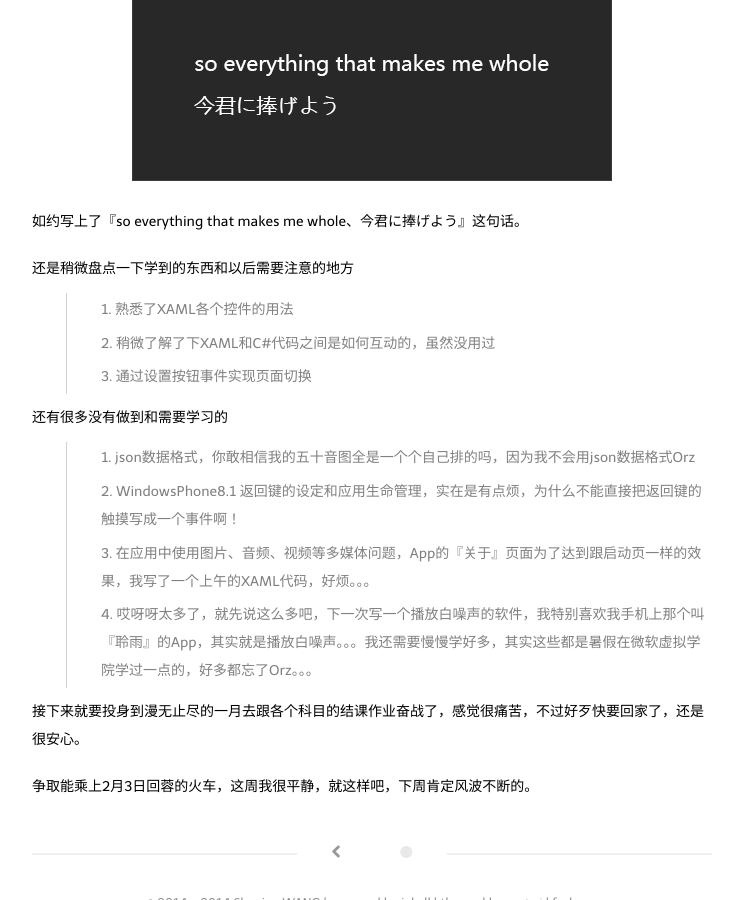
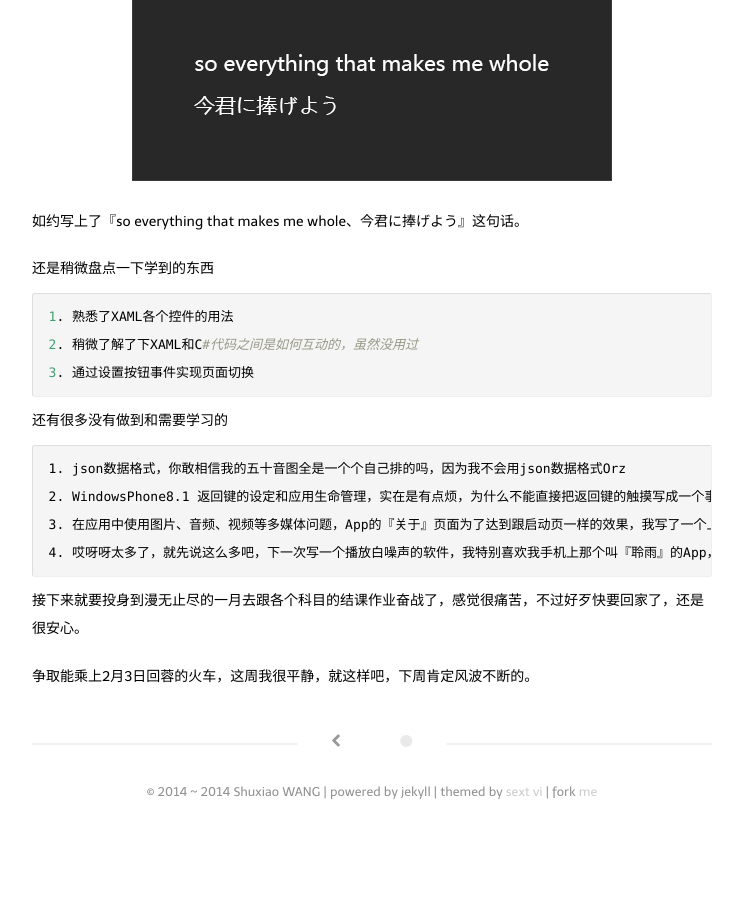
Before and after one commit to keaising/blogs, a Jekyll site: the page built from _posts/2014-12-14-First-Windows-Phone-App.markdown, in a window 1280 px wide and 900 px high, scrolled down 1209 px. Shown: the whole window, without its empty margins (268-1011 px from the left). Built offline with Jekyll 4.4.1, drawn with Linux system fonts in a browser that asks for light colours; some web fonts are replaced; Markdown is read by kramdown in place of the engine named in the settings; a script that is not in the unit is left out; after the commit the page ends 2022 px from its top, so only the background shows below that.

```diff
--- a/_posts/2014-12-14-First-Windows-Phone-App.markdown
+++ b/_posts/2014-12-14-First-Windows-Phone-App.markdown
@@ -24,18 +24,18 @@
 
 如约写上了『so everything that makes me whole、今君に捧げよう』这句话。
 
-还是稍微盘点一下学到的东西和以后需要注意的地方
+还是稍微盘点一下学到的东西
 
-1. 熟悉了XAML各个控件的用法
-2. 稍微了解了下XAML和C#代码之间是如何互动的，虽然没用过
-3. 通过设置按钮事件实现页面切换
+	1. 熟悉了XAML各个控件的用法
+	2. 稍微了解了下XAML和C#代码之间是如何互动的，虽然没用过
+	3. 通过设置按钮事件实现页面切换
 
 还有很多没有做到和需要学习的
 
-1. json数据格式，你敢相信我的五十音图全是一个个自己排的吗，因为我不会用json数据格式Orz
-2. WindowsPhone8.1 返回键的设定和应用生命管理，实在是有点烦，为什么不能直接把返回键的触摸写成一个事件啊！
-3. 在应用中使用图片、音频、视频等多媒体问题，App的『关于』页面为了达到跟启动页一样的效果，我写了一个上午的XAML代码，好烦。。。
-4. 哎呀呀太多了，就先说这么多吧，下一次写一个播放白噪声的软件，我特别喜欢我手机上那个叫『聆雨』的App，其实就是播放白噪声。。。我还需要慢慢学好多，其实这些都是暑假在微软虚拟学院学过一点的，好多都忘了Orz。。。
+	1. json数据格式，你敢相信我的五十音图全是一个个自己排的吗，因为我不会用json数据格式Orz
+	2. WindowsPhone8.1 返回键的设定和应用生命管理，实在是有点烦，为什么不能直接把返回键的触摸写成一个事件啊！
+	3. 在应用中使用图片、音频、视频等多媒体问题，App的『关于』页面为了达到跟启动页一样的效果，我写了一个上午的XAML代码，好烦。。。
+	4. 哎呀呀太多了，就先说这么多吧，下一次写一个播放白噪声的软件，我特别喜欢我手机上那个叫『聆雨』的App，其实就是播放白噪声。。。我还需要慢慢学好多，其实这些都是暑假在微软虚拟学院学过一点的，好多都忘了Orz。。。
 
 接下来就要投身到漫无止尽的一月去跟各个科目的结课作业奋战了，感觉很痛苦，不过好歹快要回家了，还是很安心。
 
```
